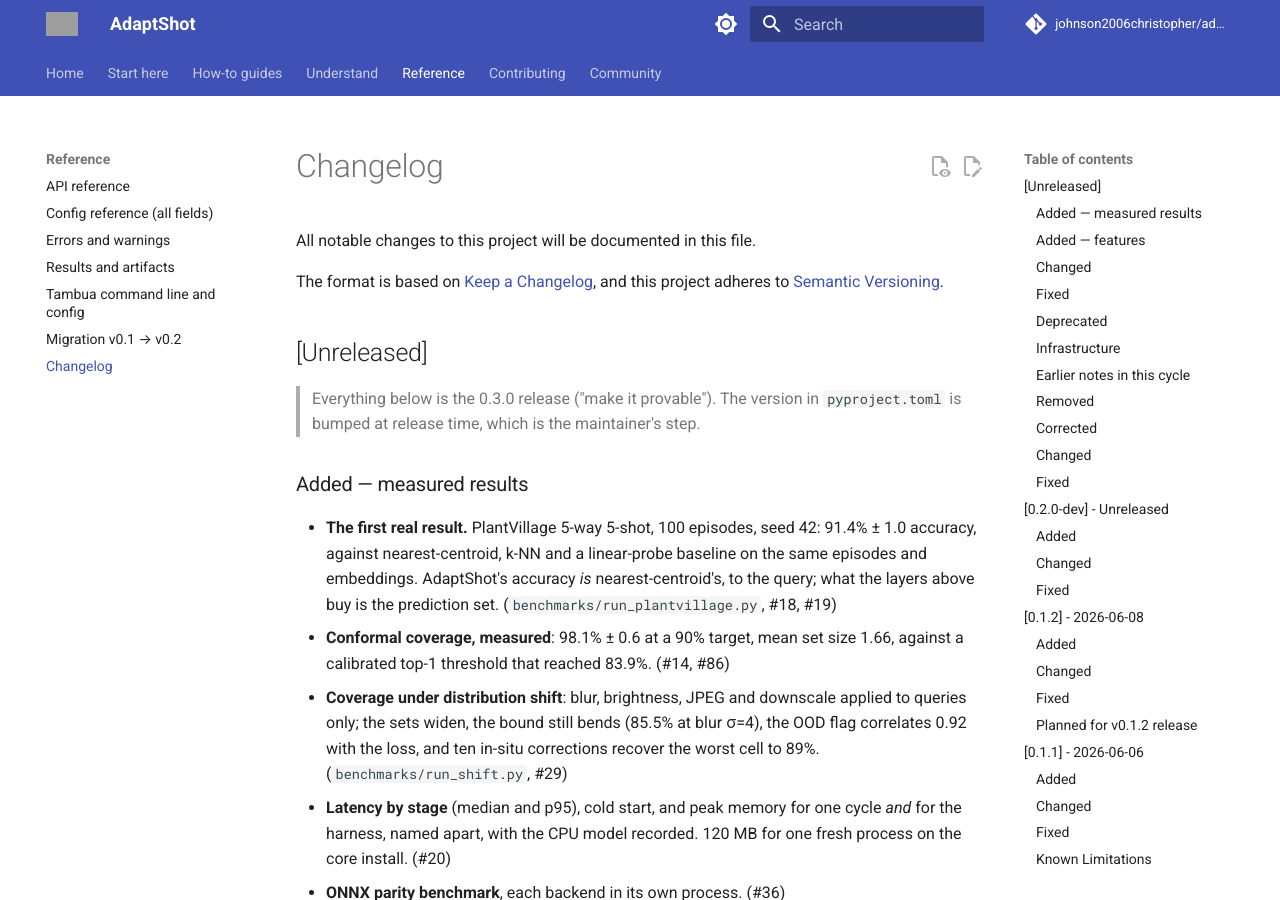
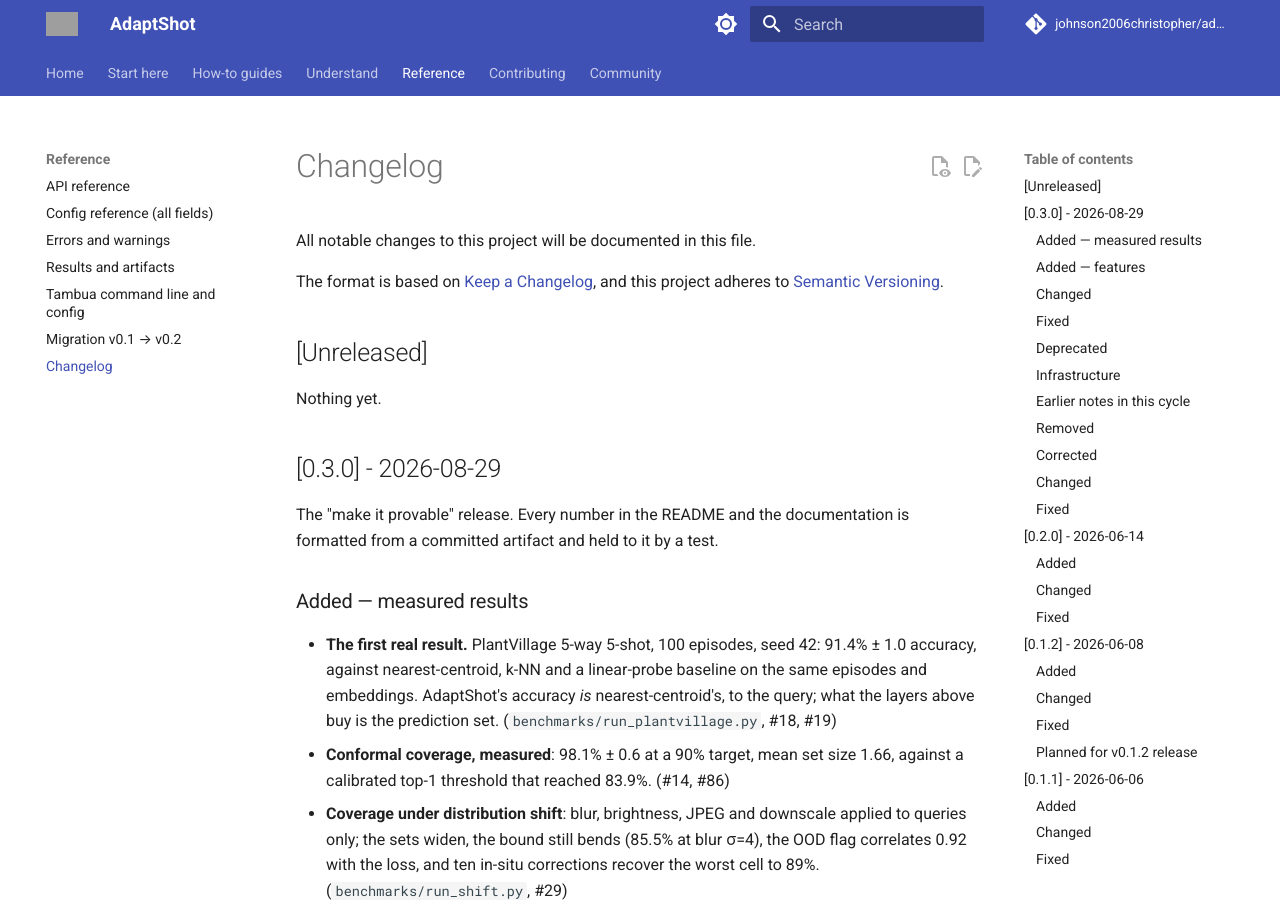
Before and after one commit to johnson2006christopher/adaptshot, an MkDocs documentation site: the page built from docs/reference/changelog.md, in a window 1280 px wide and 900 px high. Built offline with MkDocs 1.6.1 and Material for MkDocs 9.7.7, drawn with Linux system fonts in a browser that asks for light colours; comment, search, counter and statistics services are not loaded; some of the changed text lies outside the part shown; grey boxes are pictures that could not be loaded.

Commit message:
docs: changelog copy follows the root changelog

```diff
--- a/docs/reference/changelog.md
+++ b/docs/reference/changelog.md
@@ -7,8 +7,12 @@ and this project adheres to [Semantic Versioning](https://semver.org/spec/v2.0.0
 
 ## [Unreleased]
 
-> Everything below is the 0.3.0 release ("make it provable"). The version in
-> `pyproject.toml` is bumped at release time, which is the maintainer's step.
+Nothing yet.
+
+## [0.3.0] - 2026-08-29
+
+The "make it provable" release. Every number in the README and the documentation
+is formatted from a committed artifact and held to it by a test.
 
 ### Added — measured results
 
@@ -213,7 +217,7 @@ which is the point of a changelog; the corrections above record what was actuall
   `# type: ignore`, so a future edit that breaks the invariant fails where it is broken
   instead of surfacing as a `TypeError` inside the training loop.
 
-## [0.2.0-dev] - Unreleased
+## [0.2.0] - 2026-06-14
 
 ### Added
 - **Conformal Prediction Engine** (`conformal.py`): Distribution-free conformal prediction with split and cross modes,
```
